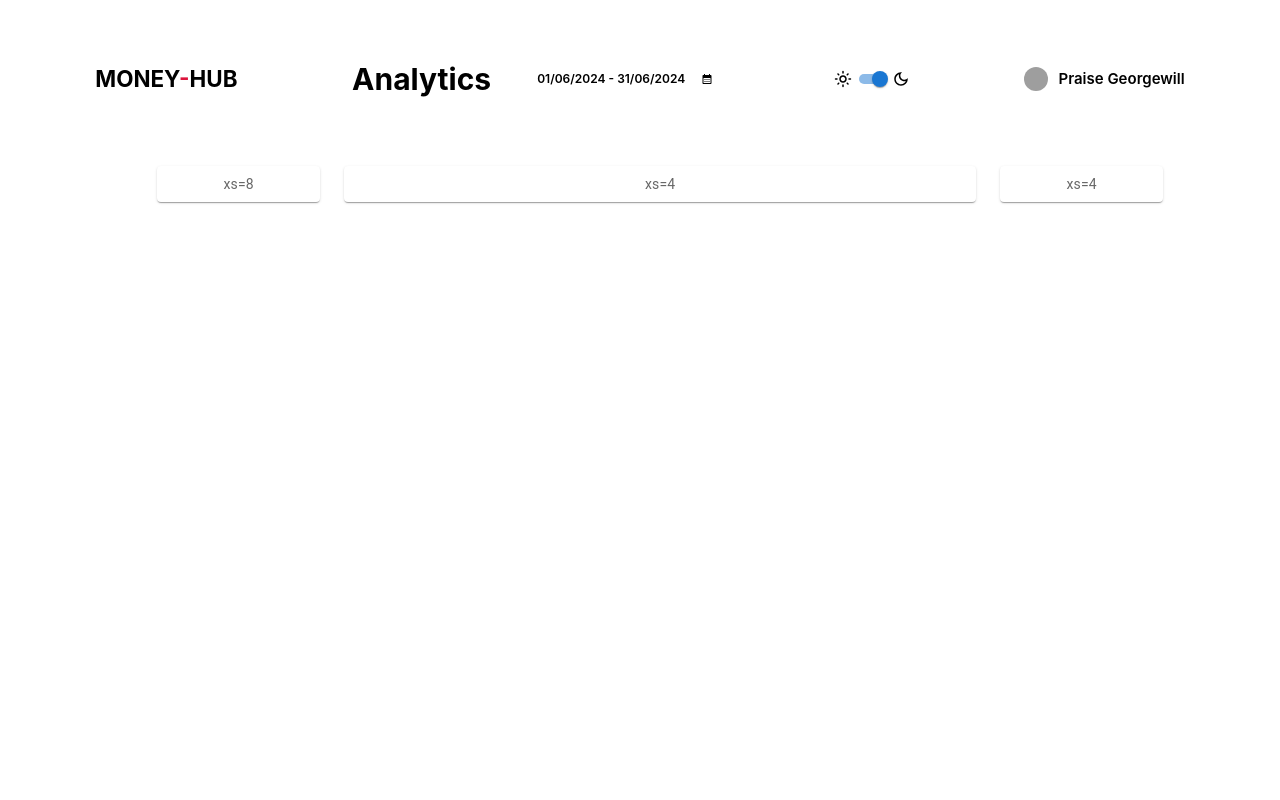
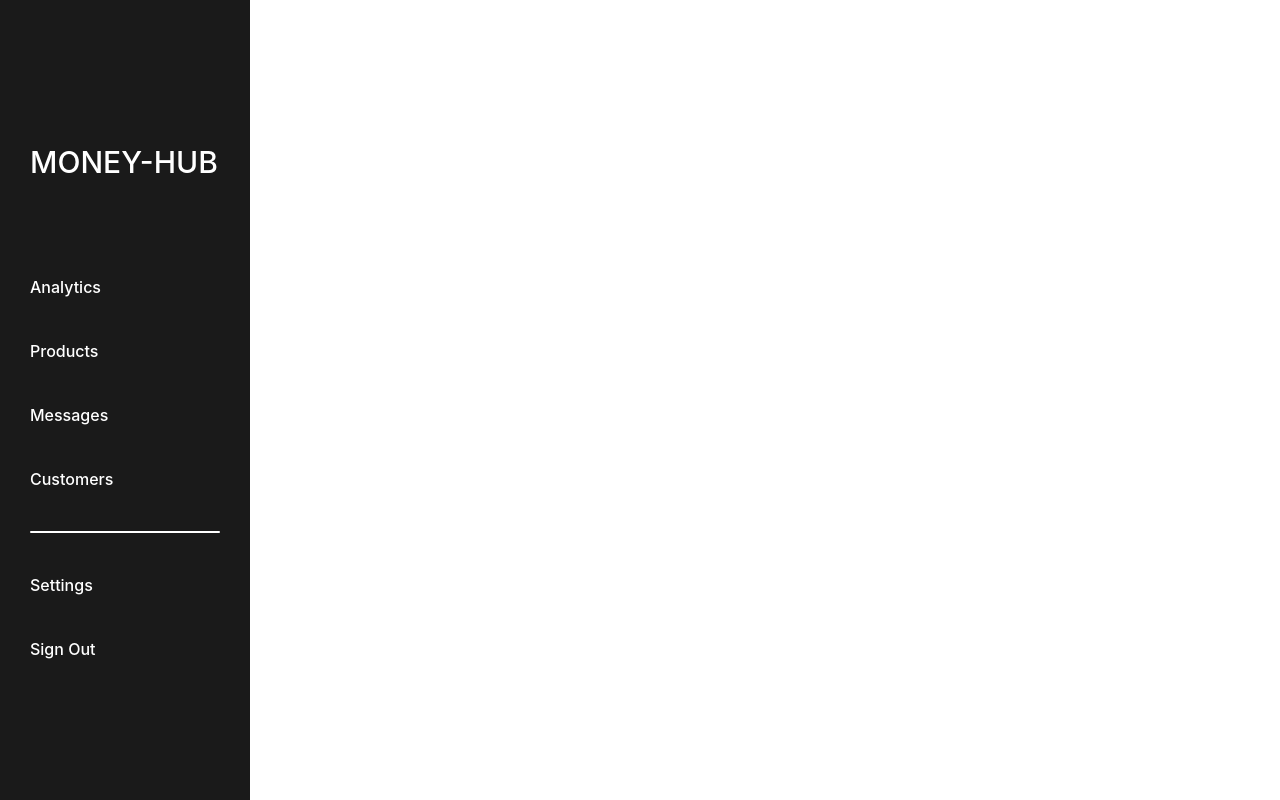
Before and after one commit to praise-cloud/part1, a React (Vite) app: page / in a window 1280 px wide. Built offline with nearby package versions, Linux system fonts and the light colour scheme; grey boxes are pictures that could not be loaded.

Commit message:
pushing the new design for the side bar

```diff
--- a/src/App.jsx
+++ b/src/App.jsx
@@ -2,15 +2,18 @@
 
 import './Header.css';
 import './BoxCard.css';
-import Header from './Header.jsx';
-import BoxCard from './BoxCard.jsx';
+import './Sidebar.css';
+// import Header from './Header.jsx';
+// import BoxCard from './BoxCard.jsx';
+import Sidebar from './Sidebar.jsx';
 
 function App() {
 
   return (
     <>
-      <Header />
-      <BoxCard />
+      {/* <Header />
+      <BoxCard /> */}
+      <Sidebar />
     </>
   )
 }
--- a/src/BoxCard.css
+++ b/src/BoxCard.css
@@ -1,6 +1,7 @@
 
 
 .boxes{
-    margin-left: 134px;
-    padding: 15px;
+    margin: 0 auto;
+    justify-content: center;
+    align-items: center;
 }
--- a/src/BoxCard.jsx
+++ b/src/BoxCard.jsx
@@ -17,17 +17,27 @@ const Item = styled(Paper)(({ theme }) => ({
 function BoxCard(){
     return(
         <Box  className='boxes' sx={{ flexGrow: 1}}>
-      <Grid container spacing={3}>
-        <Grid item xs={2}>
-          <Item>xs=8</Item>
+      <Grid container spacing={2}>
+
+        {/* this is the menu bar */}
+        <Grid item xs={2} md={2}>
+          <Item>Menu box</Item>
+        </Grid>
+        {/* for informations and charts */}
+        <Grid item xs={2} md={2}>
+          <Item>first Account</Item>
         </Grid>
 
-        {/* for informations and charts */}
-        <Grid item xs={7}>
-          <Item>xs=4</Item>
+        <Grid item xs={2} md={2}>
+          <Item>Second Account</Item>
         </Grid>
-        <Grid item xs={2}>
-          <Item>xs=4</Item>
+
+        <Grid item xs={2} md={2}>
+          <Item>Thrid Account</Item>
+        </Grid>
+
+        <Grid item xs={2} md={2}>
+          <Item>Fourth Account</Item>
         </Grid>
       </Grid>
     </Box>
--- /dev/null
+++ b/src/Sidebar.css
@@ -0,0 +1,40 @@
+
+
+.sidebar{
+    /* margin: 0; */
+    height: 100vh;
+    width: 250px;
+    background-color: #1a1a1a;
+    color: #fff;
+    /* border-radius: 10px 0px 0px 0px; */
+}
+
+.sidebar .sidebarMenu{
+    margin: 0 auto;
+    justify-content: center;
+    align-items: center;
+    padding: 100px 30px 100px 30px;
+    color: #fff;
+}
+
+.sidebar .sidebarMenu .sidebarLogo{
+    font-size: 30px;
+    font-weight: 600;
+    padding-bottom: 50px;
+}
+
+.sidebar .sidebarMenu div{
+    padding-top: 40px;
+}
+
+
+.sidebar .sidebarMenu .sidebarDivider{
+    background-color: #fff;
+    border-radius: 10px;
+    padding: 1px 2px;
+    margin-top: 40px;
+}
+
+.sidebar .sidebarMenu .sidebarAccount div:first-child{
+    padding-top: 0px;
+}
--- /dev/null
+++ b/src/Sidebar.jsx
@@ -0,0 +1,53 @@
+// side bar
+
+
+export default function Sidebar(){
+
+    return(
+        <div className="sidebar">
+
+            <div className="sidebarMenu">
+
+                <div className="sidebarLogo">
+                    <a href="App.jsx">MONEY-HUB</a>
+                </div>
+
+                <div className="sidebarAnalytics">
+                    {/* icon */}
+                    <a href="#">Analytics</a>
+                </div>
+
+                <div className="sidebarProduct">
+                    {/* icon */}
+                    <a href="#">Products</a>
+                </div>
+
+                <div className="sidebarMessages">
+                    {/* icon */}
+                    <a href="#">Messages</a>
+                </div>
+
+                <div className="sidebarCustomers">
+                    {/* icon */}
+                    <a href="#">Customers</a>
+                </div>
+
+                <div className="sidebarDivider"></div>
+
+                <div className="sidebarAccount">
+
+                    <div className="sidebarSettings">
+                            {/* icon */}
+                        <a href="#">Settings</a>
+                    </div>
+
+                    <div className="sidebarSignOut">
+                            {/* icon */}
+                        <a href="#">Sign Out</a>
+                    </div>
+
+                </div>
+            </div>
+        </div>
+    );
+}
--- a/src/index.css
+++ b/src/index.css
@@ -7,7 +7,7 @@
 
   color-scheme: light dark;
   color: rgba(255, 255, 255, 0.87);
-  background-color: #242424;
+  background-color: #ffffffef;
 
   font-synthesis: none;
   text-rendering: optimizeLegibility;
@@ -15,9 +15,12 @@
   -moz-osx-font-smoothing: grayscale;
 }
 
+*{
+  margin: 0;
+}
 a {
   font-weight: 500;
-  color: #646cff;
+  color: #fff;
   text-decoration: inherit;
 }
 a:hover {
```
